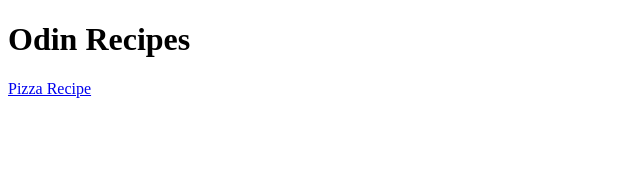
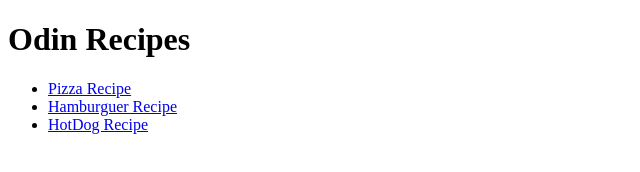
Before and after one commit to Isaac-os/odin-recipes, a plain HTML site: page index.html in a window 1280 px wide. Shown: the whole page, without its empty margins (0-640 px from the left). Drawn offline with Linux system fonts and the light colour scheme.

Commit message:
Adding index page with new changes

```diff
--- a/index.html
+++ b/index.html
@@ -2,10 +2,14 @@
 <html lang="en">
     <head>
         <meta charset="UTF-8">
-        <title>INDEX2</title>
+        <title>Index</title>
     </head>
     <body>
         <H1>Odin Recipes</H1>
-        <a href="recipes/pizza.html">Pizza Recipe</a>
+        <ul>
+            <li><a href="recipes/pizza.html">Pizza Recipe</a></li>
+            <li><a href="recipes/hamburguer.html">Hamburguer Recipe</a></li>
+            <li><a href="recipes/hotdog.html">HotDog Recipe</a></li>
+        </ul>
     </body>
 </html>
```
